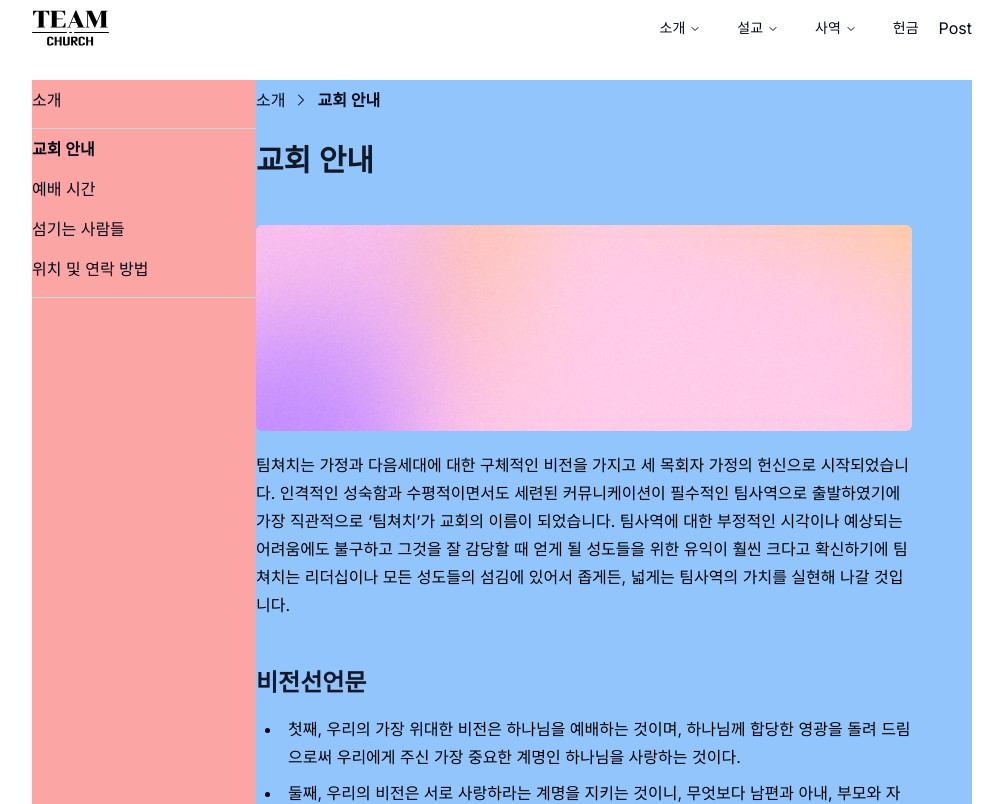
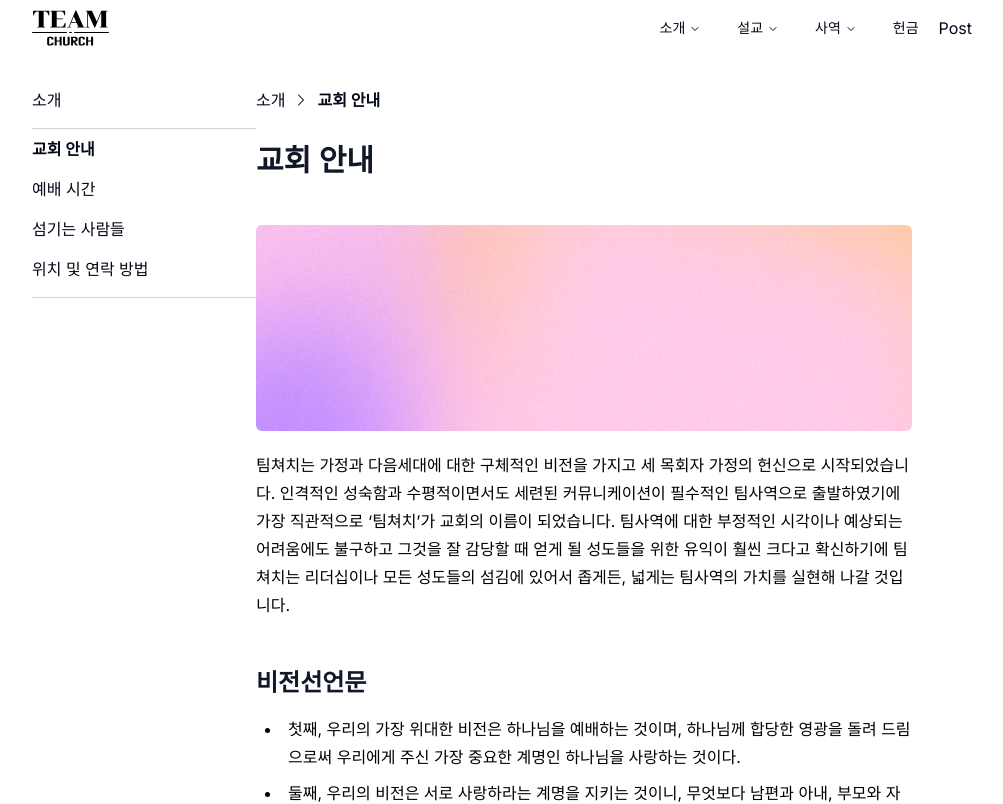
Before and after one commit to groovy-gambit/teamchurch, a Next.js app: page /about in a window 1280 px wide. Shown: the top 804 px of the page, without its empty margins (138-1141 px from the left). Built offline with nearby package versions, Linux system fonts and the light colour scheme.

Commit message:
REMOVE: color background

```diff
--- a/app/(site)/about/page.tsx
+++ b/app/(site)/about/page.tsx
@@ -78,7 +78,7 @@ export default function Home() {
         {/* NAV DONE */}
         <div className="flex flex-row pb-20">
           {/* Two Column Layout */}
-          <div className="hidden bg-red-300 lg:flex lg:w-56 lg:flex-col">
+          <div className="hidden  lg:flex lg:w-56 lg:flex-col">
             <section className="border-b border-gray-300 pb-2">
               {/* Current Section Title */}
               <h2 className="py-2">소개</h2>
@@ -104,7 +104,7 @@ export default function Home() {
               </div>
             </section>
           </div>
-          <div className="lg:w-subpage-main  flex flex-auto flex-col bg-blue-300">
+          <div className="lg:w-subpage-main  flex flex-auto flex-col">
             {/* breadcrumb */}
             <section className="flex flex-row py-2">
               <span className="mr-2">소개</span>
```
